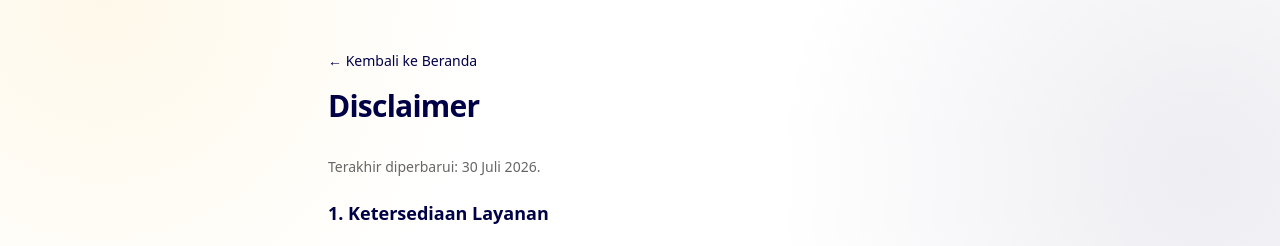
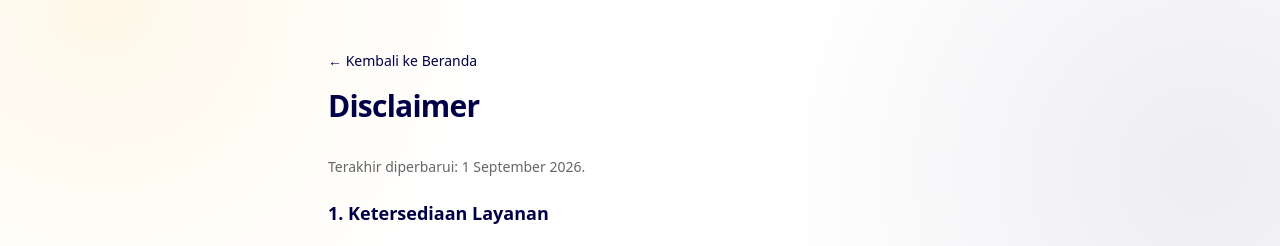
Before and after one commit to jahatsentosa14/Asset-Sman1-manage, a Next.js app: page /disclaimer in a window 1280 px wide. Shown: the top 246 px of the page. Built offline with nearby package versions, Linux system fonts and the light colour scheme.

Commit message:
Update disclaimer date to September 1 2026

```diff
--- a/app/disclaimer/page.tsx
+++ b/app/disclaimer/page.tsx
@@ -3,7 +3,7 @@ import { LegalLayout } from '@/components/legal-layout';
 export default function DisclaimerPage() {
   return (
     <LegalLayout title="Disclaimer">
-      <p>Terakhir diperbarui: 30 Juli 2026.</p>
+      <p>Terakhir diperbarui: 1 September 2026.</p>
 
       <h2>1. Ketersediaan Layanan</h2>
       <p>
```
